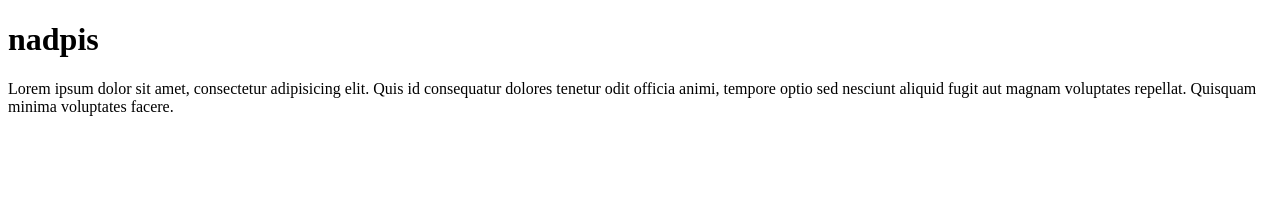
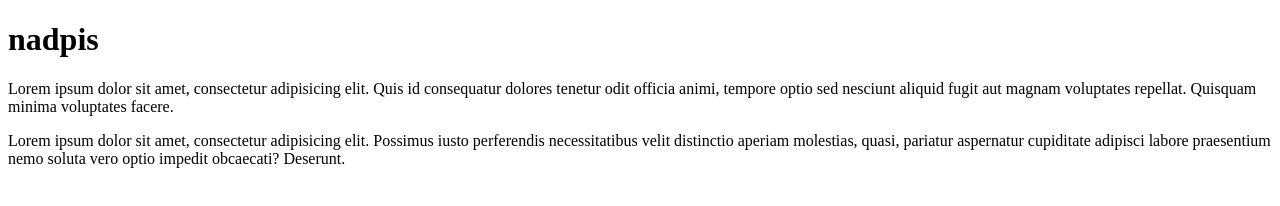
Before and after one commit to dedictomas/muj-web, a plain HTML site: page index.html in a window 1280 px wide. Drawn offline with Linux system fonts and the light colour scheme.

Commit message:
dalsi ipsum

```diff
--- a/index.html
+++ b/index.html
@@ -8,5 +8,6 @@
 <body>
     <h1>nadpis</h1>
     <p>Lorem ipsum dolor sit amet, consectetur adipisicing elit. Quis id consequatur dolores tenetur odit officia animi, tempore optio sed nesciunt aliquid fugit aut magnam voluptates repellat. Quisquam minima voluptates facere.</p>
+    <p>Lorem ipsum dolor sit amet, consectetur adipisicing elit. Possimus iusto perferendis necessitatibus velit distinctio aperiam molestias, quasi, pariatur aspernatur cupiditate adipisci labore praesentium nemo soluta vero optio impedit obcaecati? Deserunt.</p>
 </body>
 </html>
```
